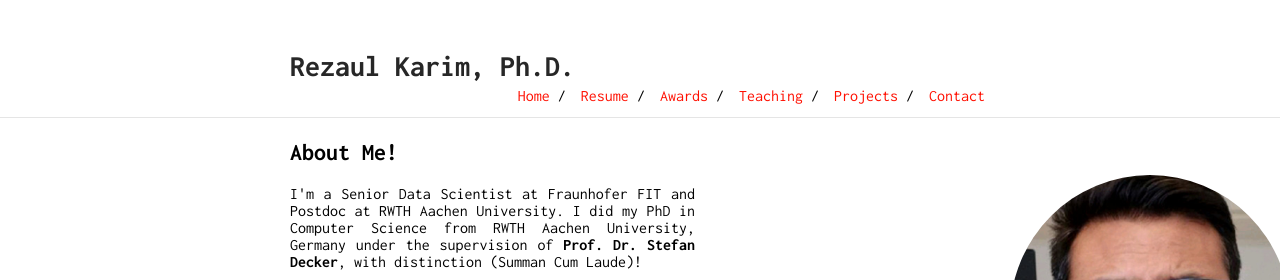
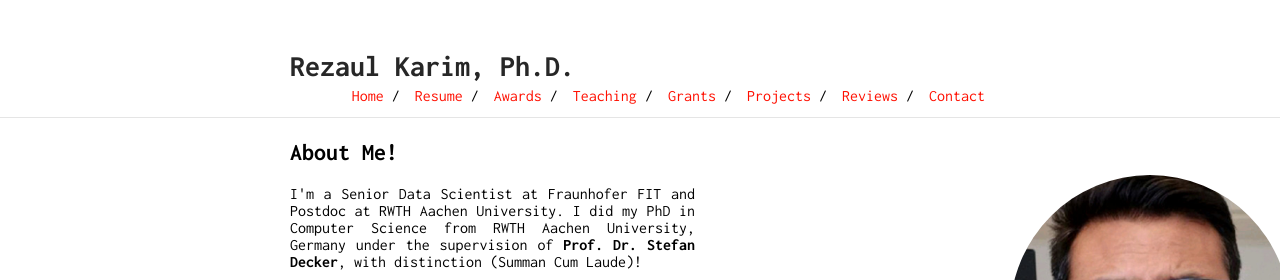
Before and after one commit to rezacsedu/rezacsedu.github.io, a Jekyll site: the page built from index.md, in a window 1280 px wide. Shown: the top 280 px of the page. Built offline with Jekyll 4.4.1, drawn with Linux system fonts in a browser that asks for light colours; our own code applies the rules of GitHub Pages for plain Markdown files.

Commit message:
Update _config.yml

```diff
--- a/_config.yml
+++ b/_config.yml
@@ -24,7 +24,11 @@ nav:
    link: "awards"
  - name: "Teaching"
    link: "teaching"
+ - name: "Grants"
+   link: "grants"
  - name: "Projects"
    link: "projects"
+ - name: "Reviews"
+   link: "reviews"
  - name: "Contact"
    link: "contact"
```
